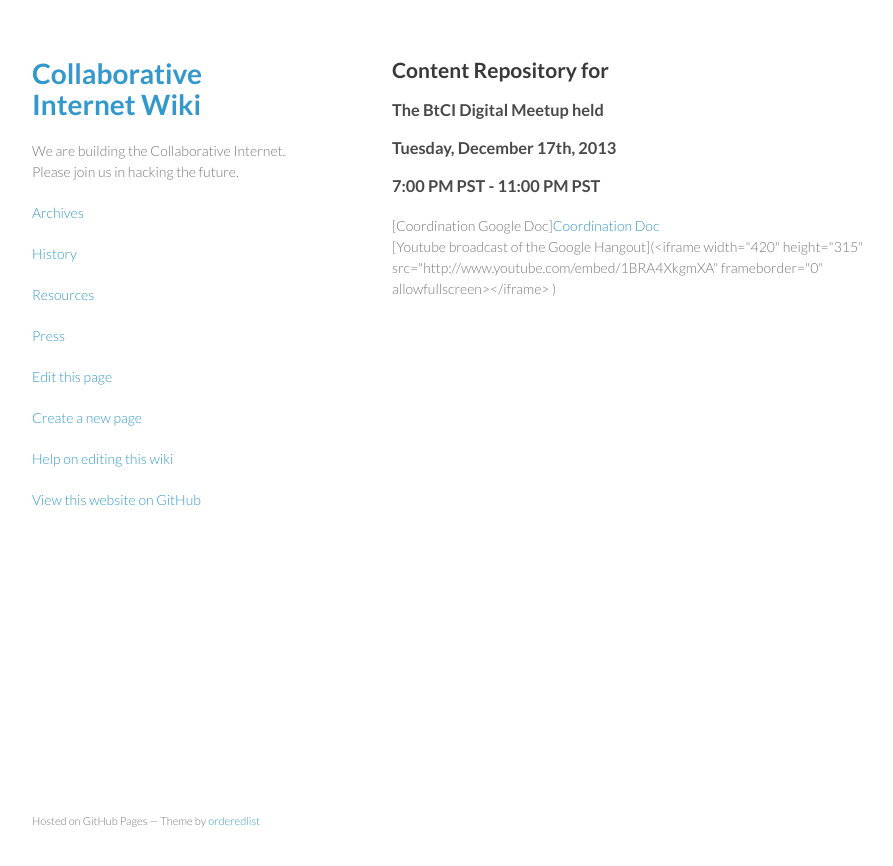
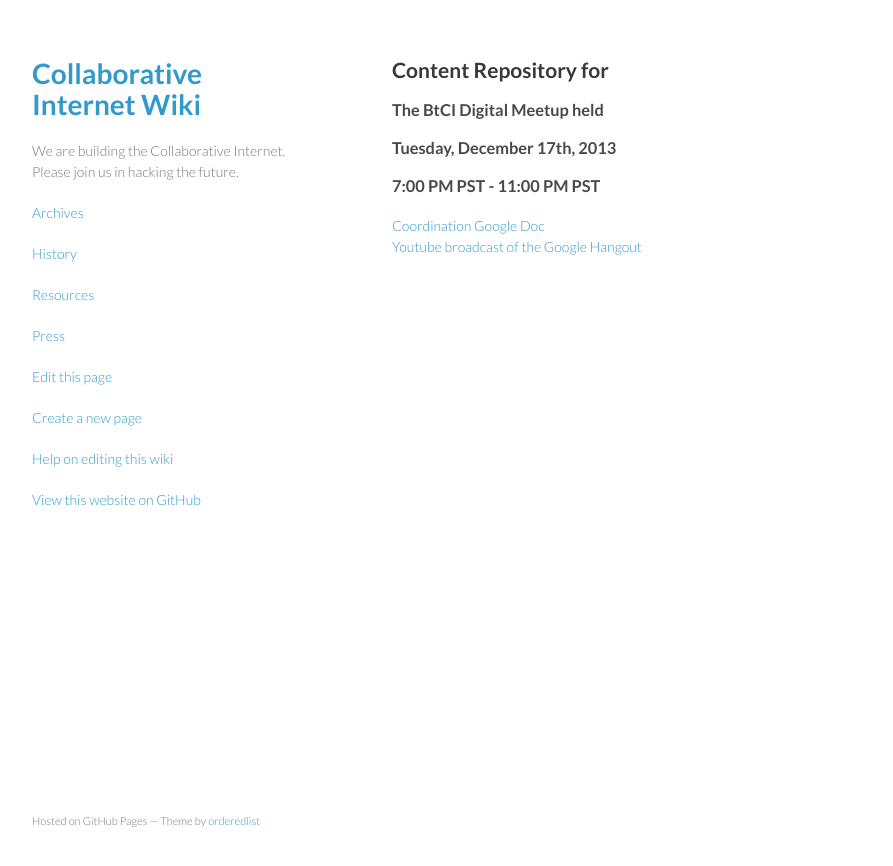
Before and after one commit to collaborativeinternet/collaborativeinternet.github.io, a Jekyll site: the page built from wiki/BtCI_2013-12-17.md, in a window 1280 px wide. Shown: the top 866 px of the page, without its empty margins (178-1071 px from the left). Built offline with Jekyll 4.4.1, drawn with Linux system fonts in a browser that asks for light colours.

Commit message:
Update BtCI_2013-12-17.md

```diff
--- a/wiki/BtCI_2013-12-17.md
+++ b/wiki/BtCI_2013-12-17.md
@@ -7,6 +7,5 @@
 ###Tuesday, December 17th, 2013
 ###7:00 PM PST - 11:00 PM PST
 
-[Coordination Google Doc][Coordination Doc](https://docs.google.com/spreadsheet/ccc?key=0Aqe_OvhjNeDPdDhaN1ZGcnJJd3pTTVZHUXdxUXYyRnc#gid=0)
-[Youtube broadcast of the Google Hangout](<iframe width="420" height="315" src="http://www.youtube.com/embed/1BRA4XkgmXA" frameborder="0" allowfullscreen></iframe>
-)
+[Coordination Google Doc](https://docs.google.com/spreadsheet/ccc?key=0Aqe_OvhjNeDPdDhaN1ZGcnJJd3pTTVZHUXdxUXYyRnc#gid=0)
+[Youtube broadcast of the Google Hangout](http://www.youtube.com/embed/1BRA4XkgmXA)
```
